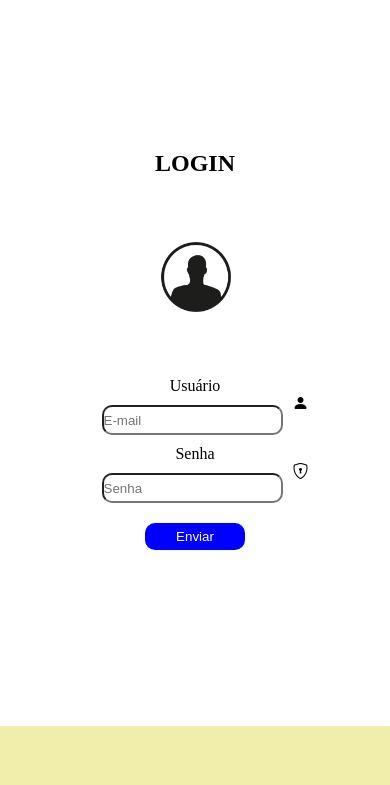
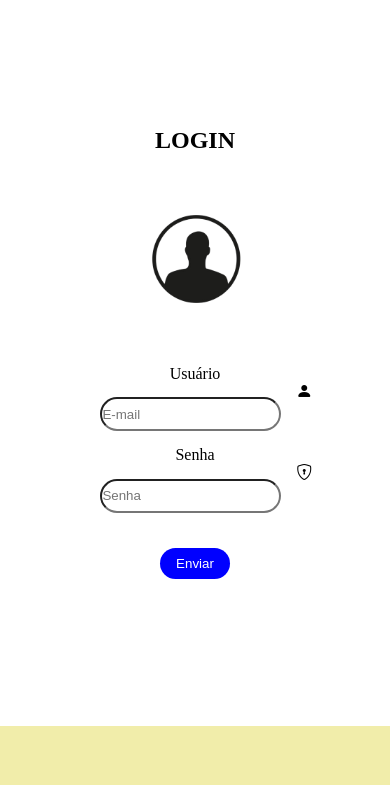
Before and after one commit to Murilo08-del/MOCKUP, a PHP site: page /html/login.html in a window 390 px wide. Shown: the part 59-844 px from the top of the page. Run offline with PHP 8.4, Linux system fonts and the light colour scheme.

Commit message:
atualiza

```diff
--- a/css/login.css
+++ b/css/login.css
@@ -1,4 +1,3 @@
-
 
 @media(max-width:480px) {
     * {
@@ -7,10 +6,10 @@
         box-sizing: border-box;
     }
     main {
-        padding: 100px;
+        padding: 10vh;
     }
     .textlogin {
-        padding: 50px;
+        padding: 5vh;
         display: flex;
         justify-content: center;
     }
@@ -19,11 +18,11 @@
         display: block;
         margin: auto;
         justify-content: center;
-        height: 100px;
+        height: 15vh;
     }
 
     #conta {
-        padding: 50px;
+        padding: 5vh;
         display: flex;
         flex-direction: column;
         align-items: center;
@@ -31,9 +30,9 @@
 
 
     #conta input {
-        height: 30px;
-        border-radius: 10px;
-        margin: 10px;
+        height: 4vh;
+        border-radius: 10vw;
+        margin: 2ch;
     }
 
     #navbar {
@@ -42,7 +41,7 @@
     }
 
     #rodape {
-        width: 100%;
+        width: 100vw;
         bottom: 0;
         position: fixed;
         height: 7vh;
@@ -51,25 +50,25 @@
 
     .entrar {
         color: white;
-        border-radius: 10px;
-        width: 100px;
+        border-radius: 10vw;
+        width: 18vw;
         background-color: blue;
         border: none;
-        padding: 6px;
+        padding: 0.9vh;
     }
 
     .user {
-        margin-left: 10px;
+        margin-left: 2vw;
         display: flex;
     }
 
     .password {
-        margin-left: 10px;
+        margin-left: 2vw;
         display: flex;
     }
 
     .enviar {
-        padding: 10px;
+        padding: 2.5vh;
         transition: all 0.3s ease;
     }
 
```
Also changed, not shown: css/dashboard.css (+5 -6 lines), css/rotas.css (+8 -8 lines).
